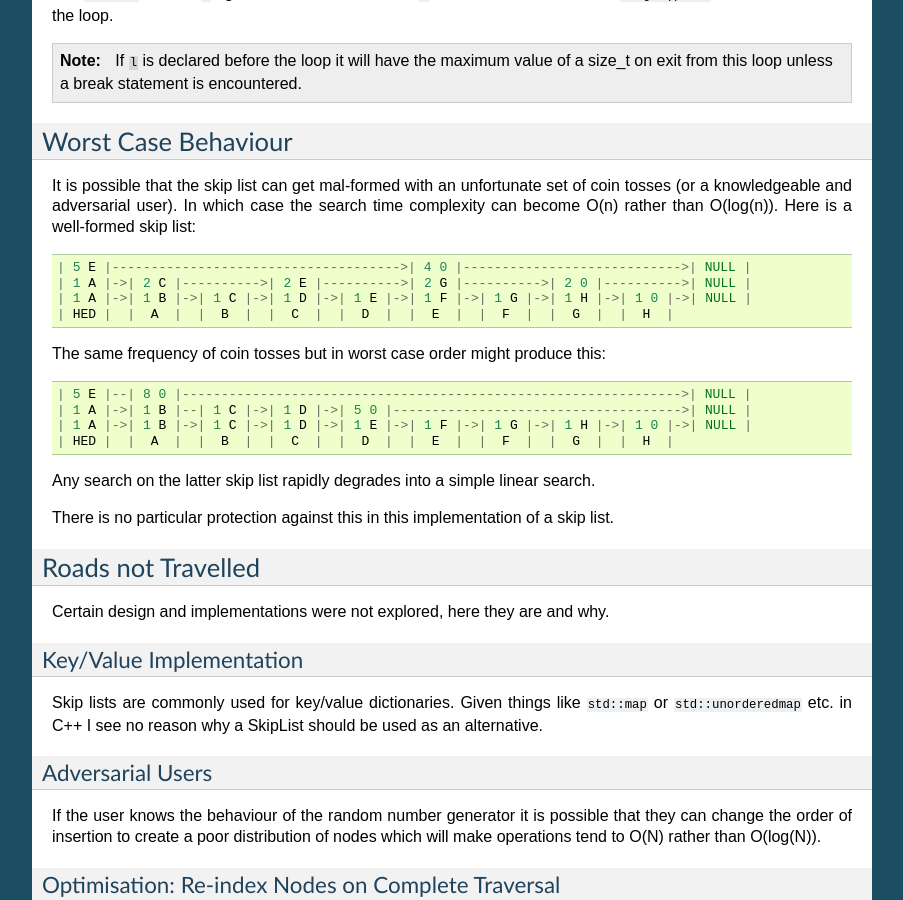
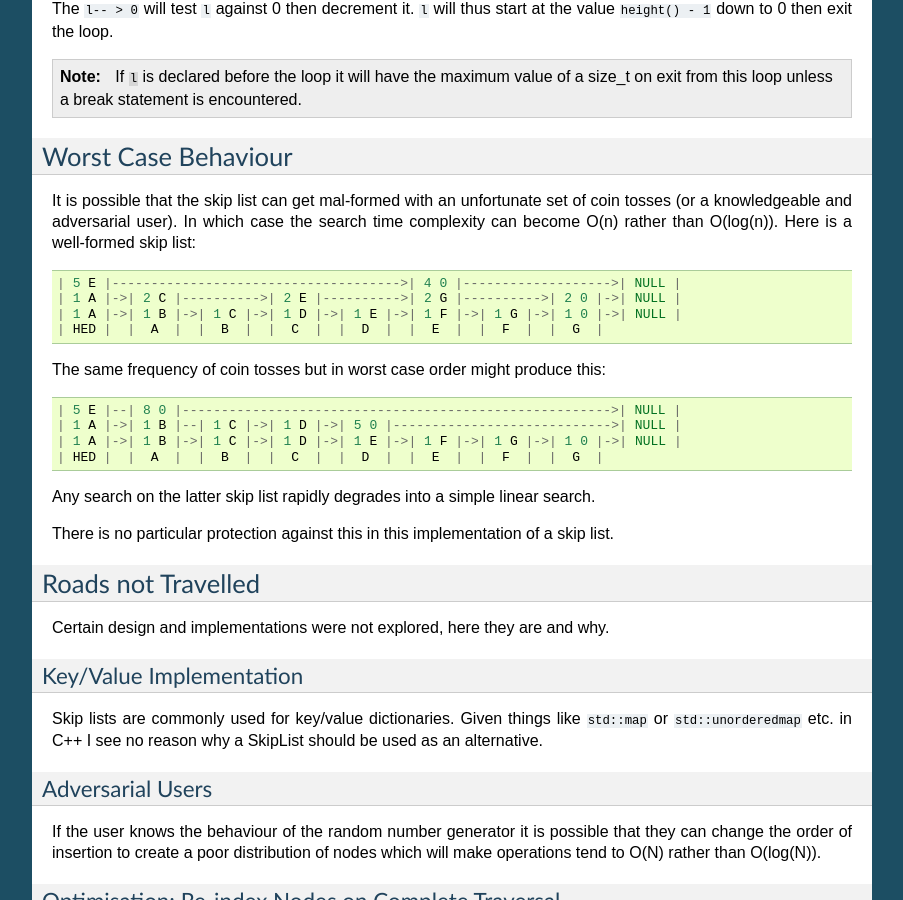
Before and after one commit to paulross/skiplist, a Sphinx documentation site: the page built from docs/source/design.rst, in a window 1280 px wide and 900 px high, scrolled down 4688 px. Shown: the whole window, without its empty margins (198-1101 px from the left). Built offline with Sphinx 7.4.7, drawn with Linux system fonts in a browser that asks for light colours; some of the changed text lies outside the part shown.

Commit message:
Remove node 'H' from ASCII art in design.rst

```diff
--- a/docs/source/design.rst
+++ b/docs/source/design.rst
@@ -17,30 +17,39 @@
 Design of the C++ Skip List
 ===============================================
 
-A skip list is a a singly linked list with additional, coarser, linked lists. These additional lists allow rapid location, insertion and removal of nodes. Values in a skip list are maintained in order at all times.
+A skip list is a a singly linked list with additional, coarser, linked lists.
+These additional lists allow rapid location, insertion and removal of nodes.
+Values in a skip list are maintained in order at all times.
 
 Skip lists are alternatives to balanced trees for operations such as a rolling median.
 The disadvantages of skip lists are:
 
 - Less space efficient than balanced trees, see: :ref:`performance-space-complexity-label`.
-- Performance is similar to balanced trees except finding the mid-point which is O(log(N)) for a skip list compared with O(1) for a balanced tree.
+- Performance is similar to balanced trees except finding the mid-point which is O(log(N)) for a skip list compared
+  with O(1) for a balanced tree.
 
 The advantages claimed for skip lists are:
-    - The insert() and remove() logic is simpler (I do not subscribe to this).
+
+- The insert() and remove() logic is simpler (I do not subscribe to this).
 
 This skip list design has the coarser lists implemented as optional additional links between the nodes themselves.
-The illustration below shows a well formed skip list with a head node (``HED``) linked to the ordered nodes ``A`` to ``H``::
+The illustration below shows a well formed skip list with a head node (``HED``) linked to the ordered nodes
+``A`` to ``G``::
 
-    | 5 E |------------------------------------->| 4 0 |---------------------------->| NULL |
-    | 1 A |->| 2 C |---------->| 2 E |---------->| 2 G |---------->| 2 0 |---------->| NULL |
-    | 1 A |->| 1 B |->| 1 C |->| 1 D |->| 1 E |->| 1 F |->| 1 G |->| 1 H |->| 1 0 |->| NULL |
-    | HED |  |  A  |  |  B  |  |  C  |  |  D  |  |  E  |  |  F  |  |  G  |  |  H  |
+    | 5 E |------------------------------------->| 4 0 |------------------->| NULL |
+    | 1 A |->| 2 C |---------->| 2 E |---------->| 2 G |---------->| 2 0 |->| NULL |
+    | 1 A |->| 1 B |->| 1 C |->| 1 D |->| 1 E |->| 1 F |->| 1 G |->| 1 0 |->| NULL |
+    | HED |  |  A  |  |  B  |  |  C  |  |  D  |  |  E  |  |  F  |  |  G  |
 
 
 Each node has a stack of values that consist of a 'width' and a reference to another node (or NULL).
-At the lowest level is a singly linked list and all widths are 1. They are shown in the diagram as a number for the width and the node name for the reference (0 for NULL). The 'widths' at each node/level specify how many level 0 nodes the node reference skips over. These widths are used to rapidly index into the skip list starting from the highest level and working down.
+At the lowest level is a singly linked list and all widths are 1.
+They are shown in the diagram as a number for the width and the node name for the reference (0 for NULL).
+The 'widths' at each node/level specify how many level 0 nodes the node reference skips over.
+These widths are used to rapidly index into the skip list starting from the highest level and working down.
 
-At level 1 the links are (ideally) to every other node, at level 2 the links are (ideally) to every fourth node  and at level 3 the links are (ideally) to every eighth node and so on.
+At level 1 the links are (ideally) to every other node, at level 2 the links are (ideally) to every fourth node
+and at level 3 the links are (ideally) to every eighth node and so on.
 
 --------------------------------------
 Search Algorithms
@@ -50,37 +59,45 @@
 Presence
 ^^^^^^^^^^^^^^^^^^^^^^^^^^^^^^^^^^^^^^
 
-This search returns true/false as to whether a value is present. The search is recursive starting at the coarsest list dropping down a level when the search overshoots.
+This search returns true/false as to whether a value is present.
+The search is recursive starting at the coarsest list dropping down a level when the search overshoots.
 
 Take, for example, searching for the presence of ``D``.
 
 * The search starts as ``HED[2]`` this leads to ``E[2]`` and ``E > D`` so that search is rejected.
-* The search then evolves to: ``HED[2] -> HED[1]`` which leads to ``A[1] -> C[1] -> E[1]``, again that search is rejected as ``E > D``.
+* The search then evolves to: ``HED[2] -> HED[1]`` which leads to ``A[1] -> C[1] -> E[1]``, again that search is
+  rejected as ``E > D``.
 * The search finally succeeds following the path ``HED[2] -> HED[1] -> A[1] -> C[1] -> C[0] -> D[0]`` so returns true.
 
-It is not necessary for the search to reach level 0 if it can be terminated earlier. For example the search for ``C`` would be achieved by ``HED[2] -> HED[1] -> A[1] -> C[1]``.
+It is not necessary for the search to reach level 0 if it can be terminated earlier.
+For example the search for ``C`` would be achieved by ``HED[2] -> HED[1] -> A[1] -> C[1]``.
 
 ^^^^^^^^^^^^^^^^^^^^^^^^^^^^^^^^^^^^^^
 Index
 ^^^^^^^^^^^^^^^^^^^^^^^^^^^^^^^^^^^^^^
 
-Searching for a particular index value is accomplished in a similar way using the widths to calculate the position in the list. For example to find the 6th node (``F``):
+Searching for a particular index value is accomplished in a similar way using the widths to calculate the position in
+the list.
+For example to find the 6th node (``F``):
 
-* The search starts at ``HED[2]`` and moves to ``E[2]``. Any further move to the right is not possible because 5 + 4 > 6.
+* The search starts at ``HED[2]`` and moves to ``E[2]``.
+  Any further move to the right is not possible because 5 + 4 > 6.
 * Dropping down to ``E[1]`` no further progress can be made to the right as 5 + 2 > 6.
 * Dropping down to ``E[0]`` finds node ``F`` as 5 + 1 == 6.
 
-It is not necessary for the search to reach level 0 if it can be terminated earlier. For example the search for the fifth member would be achieved by ``HED[2] -> E[2]``.
+It is not necessary for the search to reach level 0 if it can be terminated earlier.
+For example the search for the fifth member would be achieved by ``HED[2] -> E[2]``.
 
 --------------------------------------
 Insertion Algorithm
 --------------------------------------
 
-To understand how the skip list is maintained, consider insertion. Before inserting node ``E`` the skip list would look like this::
+To understand how the skip list is maintained, consider insertion.
+Before inserting node ``E`` the skip list would look like this::
 
-    | 1 A |->| 2 C |---------->| 3 G |------------------->| 2 0 |---------->| NULL |
-    | 1 A |->| 1 B |->| 1 C |->| 1 D |->| 1 F |->| 1 G |->| 1 H |->| 1 0 |->| NULL |
-    | HED |  |  A  |  |  B  |  |  C  |  |  D  |  |  F  |  |  G  |  |  H  |
+    | 1 A |->| 2 C |---------->| 3 G |------------------->| 2 0 |->| NULL |
+    | 1 A |->| 1 B |->| 1 C |->| 1 D |->| 1 F |->| 1 G |->| 1 0 |->| NULL |
+    | HED |  |  A  |  |  B  |  |  C  |  |  D  |  |  F  |  |  G  |
 
 Inserting ``E`` means:
 
@@ -93,10 +110,10 @@
 
 After inserting node E the skip list looks like this::
 
-    | 5 E |------------------------------------->| 4 0 |---------------------------->| NULL |
-    | 1 A |->| 2 C |---------->| 2 E |---------->| 2 G |---------->| 2 0 |---------->| NULL |
-    | 1 A |->| 1 B |->| 1 C |->| 1 D |->| 1 E |->| 1 F |->| 1 G |->| 1 H |->| 1 0 |->| NULL |
-    | HED |  |  A  |  |  B  |  |  C  |  |  D  |  |  E  |  |  F  |  |  G  |  |  H  |
+    | 5 E |------------------------------------->| 4 0 |------------------->| NULL |
+    | 1 A |->| 2 C |---------->| 2 E |---------->| 2 G |---------->| 2 0 |->| NULL |
+    | 1 A |->| 1 B |->| 1 C |->| 1 D |->| 1 E |->| 1 F |->| 1 G |->| 1 0 |->| NULL |
+    | HED |  |  A  |  |  B  |  |  C  |  |  D  |  |  E  |  |  F  |  |  G  |
 
 ^^^^^^^^^^^^^^^^^^^^^^^^^^^^^^^^^^^^^^
 Insertion Position
@@ -107,7 +124,9 @@
 
 ``HED[1] -> A[1] -> C[1] -> C[0] -> D[0]``.
 
-Thus ``E`` will be created at level 0 and inserted after ``D``. All node creation is done from level 0 so that when the recursive search unwinds only the appropriate nodes and levels will be updated.
+Thus ``E`` will be created at level 0 and inserted after ``D``.
+All node creation is done from level 0 so that when the recursive search unwinds only the appropriate nodes and levels
+will be updated.
 
 ^^^^^^^^^^^^^^^^^^^^^^^^^^^^^^^^^^^^^^
 Node Creation
@@ -137,22 +156,27 @@
 
 This is essentially the insertion algorithm in reverse. Before removing node E the skip list looks like this::
 
-    | 5 E |------------------------------------->| 4 0 |---------------------------->| NULL |
-    | 1 A |->| 2 C |---------->| 2 E |---------->| 2 G |---------->| 2 0 |---------->| NULL |
-    | 1 A |->| 1 B |->| 1 C |->| 1 D |->| 1 E |->| 1 F |->| 1 G |->| 1 H |->| 1 0 |->| NULL |
-    | HED |  |  A  |  |  B  |  |  C  |  |  D  |  |  E  |  |  F  |  |  G  |  |  H  |
+    | 5 E |------------------------------------->| 4 0 |------------------->| NULL |
+    | 1 A |->| 2 C |---------->| 2 E |---------->| 2 G |---------->| 2 0 |->| NULL |
+    | 1 A |->| 1 B |->| 1 C |->| 1 D |->| 1 E |->| 1 F |->| 1 G |->| 1 0 |->| NULL |
+    | HED |  |  A  |  |  B  |  |  C  |  |  D  |  |  E  |  |  F  |  |  G  |
 
 After removing ``E`` the skip list looks like this::
 
-    | 1 A |->| 2 C |---------->| 3 G |------------------->| 2 0 |---------->| NULL |
-    | 1 A |->| 1 B |->| 1 C |->| 1 D |->| 1 F |->| 1 G |->| 1 H |->| 1 0 |->| NULL |
-    | HED |  |  A  |  |  B  |  |  C  |  |  D  |  |  F  |  |  G  |  |  H  |
+    | 1 A |->| 2 C |---------->| 3 G |------------------->| 2 0 |->| NULL |
+    | 1 A |->| 1 B |->| 1 C |->| 1 D |->| 1 F |->| 1 G |->| 1 0 |->| NULL |
+    | HED |  |  A  |  |  B  |  |  C  |  |  D  |  |  F  |  |  G  |
 
-To remove ``E`` a recursive search for ``E[0]`` is made. Starting at the top (level = 2) of the head node ``HED[2]`` then ``E[2]`` is found immediately however the level is not 0 so the search is discarded. A search through ``HED[2] -> HED[1]`` follows the path ``HED[2] -> HED[1] -> A[1] -> C[1]`` to ``E[1]``, again this search is discarded as the level is not 0.
+To remove ``E`` a recursive search for ``E[0]`` is made.
+Starting at the top (level = 2) of the head node ``HED[2]`` then ``E[2]`` is found immediately however the level is not
+0 so the search is discarded.
+A search through ``HED[2] -> HED[1]`` follows the path ``HED[2] -> HED[1] -> A[1] -> C[1]`` to ``E[1]``, again this
+search is discarded as the level is not 0.
 
 The final search succeeds by setting up the call chain ``HED[2] -> HED[1] -> A[1] -> C[1] -> C[0] -> D[0] -> E[0]``.
 
-As the recursion unwinds node that data at each level of ``E`` is used to swap node pointers and adjust the widths of node C. Finally ``HED`` can drop one level before deleting ``E``.
+As the recursion unwinds node that data at each level of ``E`` is used to swap node pointers and adjust the widths of
+node C. Finally ``HED`` can drop one level before deleting ``E``.
 
 A more detailed description of the algorithm used for each method is in the :ref:`skiplist-cpp-api-label`
 
@@ -160,9 +184,11 @@
 Implementation Notes
 =====================================
 
-This skip list is implemented in C++ with templates so works for any type ``<T>`` that can be compared deterministically.
+This skip list is implemented in C++ with templates so works for any type ``<T>`` that can be compared
+deterministically.
 
-Node membership of the additional lists is done in a probabilistic manner. This is achieved at node creation time by tossing a virtual coin.
+Node membership of the additional lists is done in a probabilistic manner. This is achieved at node creation time by
+tossing a virtual coin.
 These lists are not explicit, they are implied by the references between Nodes at a particular level.
 
 'Level' is an ``size_t`` type that specifies the linked list, level 0 is the linked list to every node.
@@ -182,9 +208,12 @@
 Thread Safety
 --------------------------------------
 
-The C++ SkipList can be compiled with the macro ``SKIPLIST_THREAD_SUPPORT`` set and this will introduce a mutex on the ``HeadNode`` that makes the SkipList thread safe. There are illustrations of the use of this in *skiplist/src/cpp/test/test_concurrent.cpp*
+The C++ SkipList can be compiled with the macro ``SKIPLIST_THREAD_SUPPORT`` set and this will introduce a mutex on the
+``HeadNode`` that makes the SkipList thread safe.
+There are illustrations of the use of this in *skiplist/src/cpp/test/test_concurrent.cpp*
 
-The Python SkipList is thread safe. There are tests in *skiplist/tests/unit/test_SkipList_PyObject_threaded.py* that illustrate this.
+The Python SkipList is thread safe.
+There are tests in *skiplist/tests/unit/test_SkipList_PyObject_threaded.py* that illustrate this.
 
 ===========
 Code Layout
@@ -217,16 +246,21 @@
                                 This is defined in *HeadNode.h*
 =============================== ====================================================================
 
-A ``Node`` and ``HeadNode`` have specialised methods such as ``has()``, ``at()``, ``insert()``, ``remove()`` that traverse the skip list recursively. These are described in the :ref:`skiplist-cpp-api-label`
+A ``Node`` and ``HeadNode`` have specialised methods such as ``has()``, ``at()``, ``insert()``, ``remove()`` that
+traverse the skip list recursively.
+These are described in the :ref:`skiplist-cpp-api-label`
 
 ---------------------------
 Other Files of Significance
 ---------------------------
-*SkipList.cpp* exposes the random number generator (``rand()``) and seeder (``srand()``) so that they can be accessed by CPython and others for deterministic testing.
+*SkipList.cpp* exposes the random number generator (``rand()``) and seeder (``srand()``) so that they can be accessed by
+CPython and others for deterministic testing.
 
 *IntegrityEnums.h* has definitions of error codes that can be created by the skip list integrity checking functions.
 
-*cSkipList.h*, *cSkipList.cpp* contains a CPython module with a SkipList implementation for a number of builtin Python types. This has the usual *setup.py* and *setup.cfg* files.
+*cSkipList.h*, *cSkipList.cpp* contains a CPython module with a SkipList implementation for a number of builtin Python
+types.
+This has the usual *setup.py* and *setup.cfg* files.
 
 ===========
 Code Idioms
@@ -237,7 +271,8 @@
 ---------------
 Copying operations are (mostly) prohibited for performance reasons.
 The only class that allows copying is ``struct NodeRef`` that contains fundamental types (int and pointer).
-All other classes declare their copying operation private and unimplemented (rather than using C++11 delete) for compatibility with older compilers.
+All other classes declare their copying operation private and unimplemented (rather than using C++11 delete) for
+compatibility with older compilers.
 
 --------------------------------
 Reverse Loop of ``unsigned int``
@@ -262,17 +297,17 @@
 
 It is possible that the skip list can get mal-formed with an unfortunate set of coin tosses (or a knowledgeable and adversarial user). In which case the search time complexity can become O(n) rather than O(log(n)). Here is a well-formed skip list::
 
-    | 5 E |------------------------------------->| 4 0 |---------------------------->| NULL |
-    | 1 A |->| 2 C |---------->| 2 E |---------->| 2 G |---------->| 2 0 |---------->| NULL |
-    | 1 A |->| 1 B |->| 1 C |->| 1 D |->| 1 E |->| 1 F |->| 1 G |->| 1 H |->| 1 0 |->| NULL |
-    | HED |  |  A  |  |  B  |  |  C  |  |  D  |  |  E  |  |  F  |  |  G  |  |  H  |
+    | 5 E |------------------------------------->| 4 0 |------------------->| NULL |
+    | 1 A |->| 2 C |---------->| 2 E |---------->| 2 G |---------->| 2 0 |->| NULL |
+    | 1 A |->| 1 B |->| 1 C |->| 1 D |->| 1 E |->| 1 F |->| 1 G |->| 1 0 |->| NULL |
+    | HED |  |  A  |  |  B  |  |  C  |  |  D  |  |  E  |  |  F  |  |  G  |
 
 The same frequency of coin tosses but in worst case order might produce this::
 
-    | 5 E |--| 8 0 |---------------------------------------------------------------->| NULL |
-    | 1 A |->| 1 B |--| 1 C |->| 1 D |->| 5 0 |------------------------------------->| NULL |
-    | 1 A |->| 1 B |->| 1 C |->| 1 D |->| 1 E |->| 1 F |->| 1 G |->| 1 H |->| 1 0 |->| NULL |
-    | HED |  |  A  |  |  B  |  |  C  |  |  D  |  |  E  |  |  F  |  |  G  |  |  H  |
+    | 5 E |--| 8 0 |------------------------------------------------------->| NULL |
+    | 1 A |->| 1 B |--| 1 C |->| 1 D |->| 5 0 |---------------------------->| NULL |
+    | 1 A |->| 1 B |->| 1 C |->| 1 D |->| 1 E |->| 1 F |->| 1 G |->| 1 0 |->| NULL |
+    | HED |  |  A  |  |  B  |  |  C  |  |  D  |  |  E  |  |  F  |  |  G  |
 
 Any search on the latter skip list rapidly degrades into a simple linear search.
 
@@ -296,30 +331,39 @@
 Adversarial Users
 -----------------
 
-If the user knows the behaviour of the random number generator it is possible that they can change the order of insertion to create a poor distribution of nodes which will make operations tend to O(N) rather than O(log(N)).
+If the user knows the behaviour of the random number generator it is possible that they can change the order of
+insertion to create a poor distribution of nodes which will make operations tend to O(N) rather than O(log(N)).
 
 --------------------------------------------------
 Optimisation: Re-index Nodes on Complete Traversal
 --------------------------------------------------
 
-To correct the worst case behaviour above it would be possible to re-index the skip list from time to time, for example when a full traversal is made. This is not included in this implementation.
+To correct the worst case behaviour above it would be possible to re-index the skip list from time to time, for example
+when a full traversal is made.
+This is not included in this implementation.
 
 ----------------------------------------------
 Optimisation: Reuse removed nodes
 ----------------------------------------------
 
-If node construction is expensive then a ``remove()`` + ``insert()`` operation could re-use the removed node rather than deleting and creating a new one. This is not included in this implementation.
+If node construction is expensive then a ``remove()`` + ``insert()`` operation could re-use the removed node rather
+than deleting and creating a new one.
+This is not included in this implementation.
 
 ------------------
 Reference Counting
 ------------------
 
-Some time (and particularly space) improvement could be obtained by reference counting nodes so that duplicate values could be eliminated at some additional code/space cost.
-Since the primary use case for this skip list is for computing the rolling median of doubles the chances of duplicates are slim and no advantage would be gained.
-For int, long and string there is a higher probability of sameness so reference counting might be implemented in the future if these types become commonly used.
+Some time (and particularly space) improvement could be obtained by reference counting nodes so that duplicate values
+could be eliminated at some additional code/space cost.
+Since the primary use case for this skip list is for computing the rolling median of doubles the chances of duplicates
+are slim and no advantage would be gained.
+For int, long and string there is a higher probability of sameness so reference counting might be implemented in the
+future if these types become commonly used.
 
 --------------------------------------------------------------------
 Use an Array of ``{skip_width, Node<T>*}`` rather than a vector
 --------------------------------------------------------------------
 
-Less space would be used for each Node if the ``SwappableNodeRefStack`` used a dynamically allocated array of ``[{skip_width, Node<T>*}, ...]`` rather than a vector.
+Less space would be used for each Node if the ``SwappableNodeRefStack`` used a dynamically allocated array of
+``[{skip_width, Node<T>*}, ...]`` rather than a vector.
```
